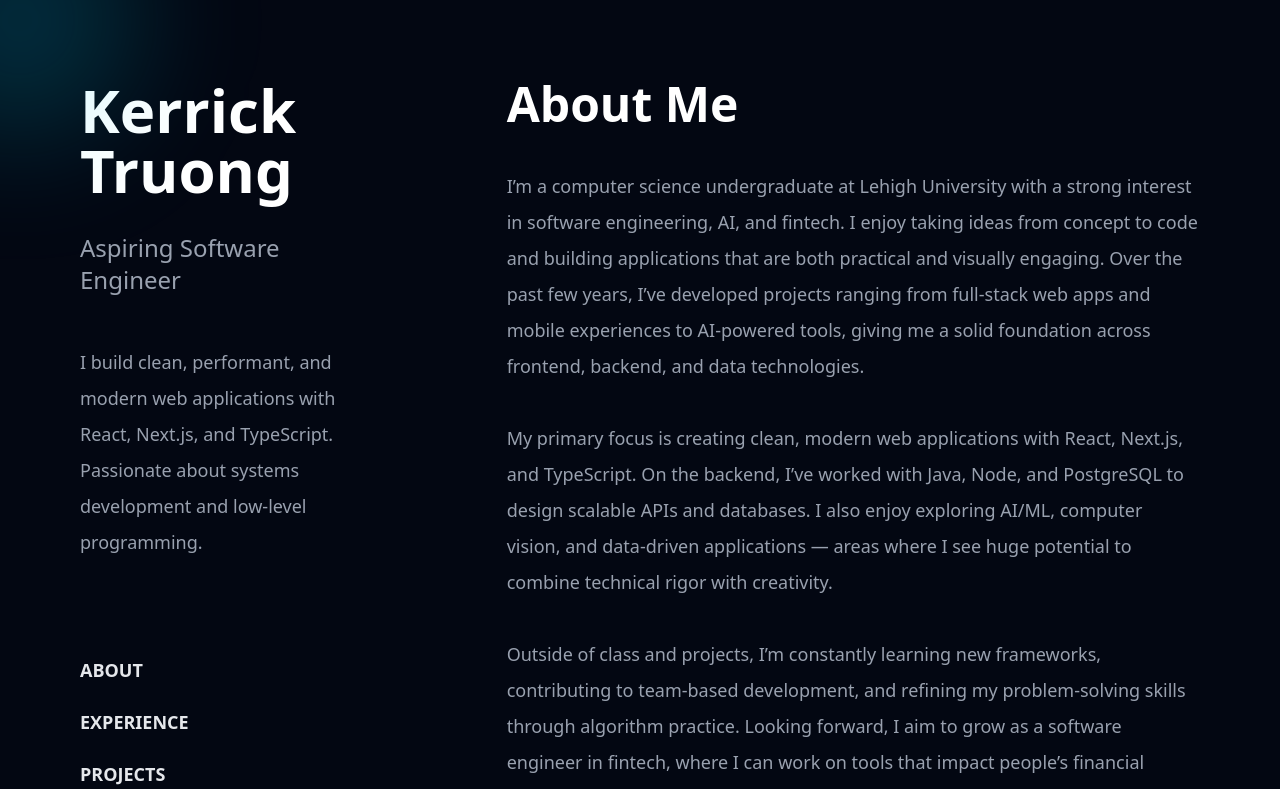
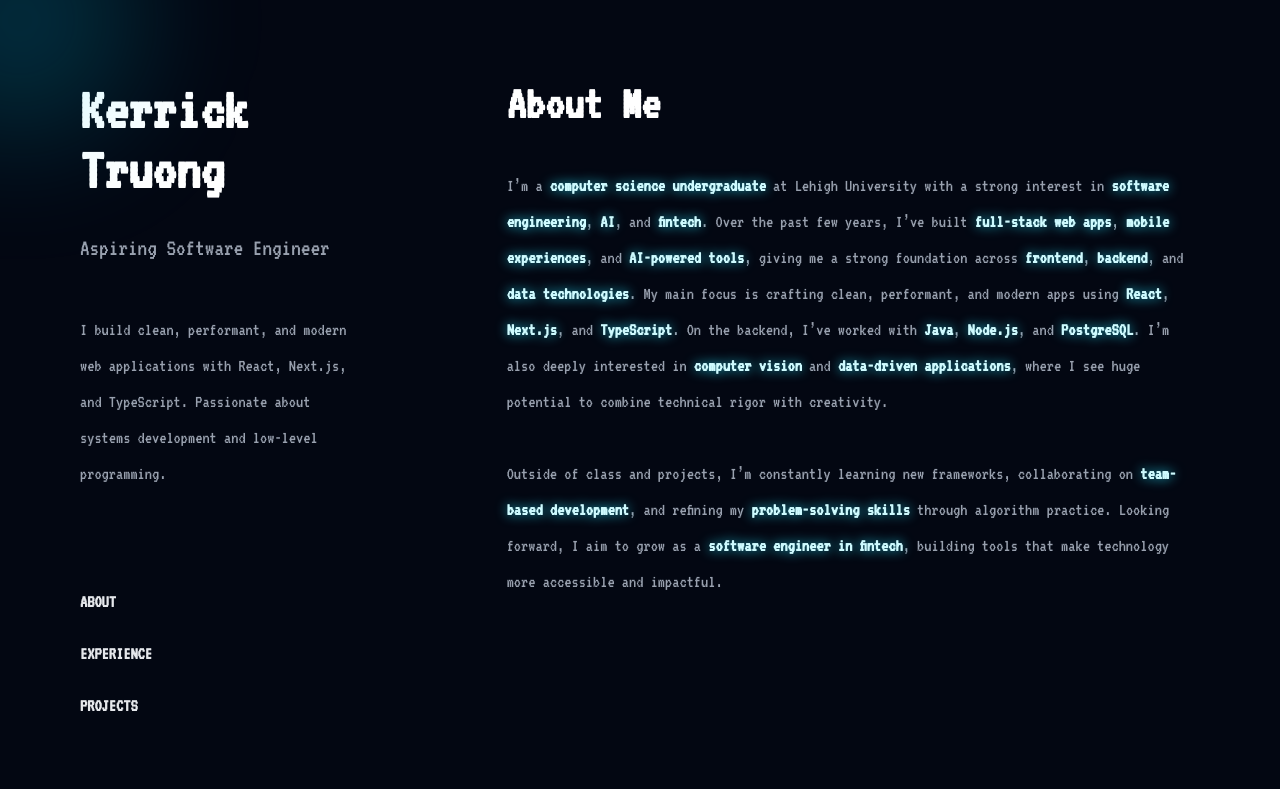
Before and after one commit to irudite/my-portfolio, a Next.js app: page / in a window 1280 px wide. Shown: the top 789 px of the page. Built offline with nearby package versions, Linux system fonts and the light colour scheme.

Commit message:
Changed font, adjusted project skill, tweaked styling

```diff
--- a/app/layout.tsx
+++ b/app/layout.tsx
@@ -17,7 +17,7 @@ export const metadata: Metadata = {
 
 export default function RootLayout({ children }: { children: React.ReactNode }) {
   return (
-    <html lang="en">
+    <html lang="en" className={`${vt323.variable}`}>
       <body className="bg-gray-950 text-gray-200">
         <CursorHighlight />
         {children}
--- a/components/custom/Hero.tsx
+++ b/components/custom/Hero.tsx
@@ -49,36 +49,99 @@ const Hero = () => {
         {/* Right Content */}
         <main className="w-full lg:w-2/3 p-8 sm:p-12 lg:p-20 overflow-y-auto">
           {/* About Section */}
-          <section id="about" className="mb-24 lg:mb-48 space-y-10">
-            <h2 className="text-3xl sm:text-4xl lg:text-5xl font-bold text-white">
-              About Me
-            </h2>
-            <p className="text-base sm:text-lg text-gray-400 leading-relaxed sm:leading-loose">
-              I’m a computer science undergraduate at Lehigh University with a
-              strong interest in software engineering, AI, and fintech. I enjoy
-              taking ideas from concept to code and building applications that
-              are both practical and visually engaging. Over the past few years,
-              I’ve developed projects ranging from full-stack web apps and
-              mobile experiences to AI-powered tools, giving me a solid
-              foundation across frontend, backend, and data technologies.
-              <br />
-              <br />
-              My primary focus is creating clean, modern web applications with
-              React, Next.js, and TypeScript. On the backend, I’ve worked with
-              Java, Node, and PostgreSQL to design scalable APIs and databases.
-              I also enjoy exploring AI/ML, computer vision, and data-driven
-              applications — areas where I see huge potential to combine
-              technical rigor with creativity.
-              <br />
-              <br />
-              Outside of class and projects, I’m constantly learning new
-              frameworks, contributing to team-based development, and refining
-              my problem-solving skills through algorithm practice. Looking
-              forward, I aim to grow as a software engineer in fintech, where I
-              can work on tools that impact people’s financial decisions and
-              make technology more accessible.
-            </p>
-          </section>
+          <section id="about" className="mb-48 space-y-10">
+          <h2 className="text-5xl font-bold text-white">About Me</h2>
+          <p className="text-lg text-gray-400 leading-loose">
+            I’m a{" "}
+            <span className="text-cyan-100 font-semibold drop-shadow-[0_0_6px_rgba(34,211,238,0.8)]">
+              computer science undergraduate
+            </span>{" "}
+            at Lehigh University with a strong interest in{" "}
+            <span className="text-cyan-100 font-semibold drop-shadow-[0_0_6px_rgba(34,211,238,0.8)]">
+              software engineering
+            </span>
+            ,{" "}
+            <span className="text-cyan-100 font-semibold drop-shadow-[0_0_6px_rgba(34,211,238,0.8)]">
+              AI
+            </span>
+            , and{" "}
+            <span className="text-cyan-100 font-semibold drop-shadow-[0_0_6px_rgba(34,211,238,0.8)]">
+              fintech
+            </span>
+            . Over the past few years, I’ve built{" "}
+            <span className="text-cyan-100 font-semibold drop-shadow-[0_0_6px_rgba(34,211,238,0.8)]">
+              full-stack web apps
+            </span>
+            ,{" "}
+            <span className="text-cyan-100 font-semibold drop-shadow-[0_0_6px_rgba(34,211,238,0.8)]">
+              mobile experiences
+            </span>
+            , and{" "}
+            <span className="text-cyan-100 font-semibold drop-shadow-[0_0_6px_rgba(34,211,238,0.8)]">
+              AI-powered tools
+            </span>
+            , giving me a strong foundation across{" "}
+            <span className="text-cyan-100 font-semibold drop-shadow-[0_0_6px_rgba(34,211,238,0.8)]">
+              frontend
+            </span>
+            ,{" "}
+            <span className="text-cyan-100 font-semibold drop-shadow-[0_0_6px_rgba(34,211,238,0.8)]">
+              backend
+            </span>
+            , and{" "}
+            <span className="text-cyan-100 font-semibold drop-shadow-[0_0_6px_rgba(34,211,238,0.8)]">
+              data technologies
+            </span>
+            . My main focus is crafting clean, performant, and modern apps using{" "}
+            <span className="text-cyan-100 font-semibold drop-shadow-[0_0_6px_rgba(34,211,238,0.8)]">
+              React
+            </span>
+            ,{" "}
+            <span className="text-cyan-100 font-semibold drop-shadow-[0_0_6px_rgba(34,211,238,0.8)]">
+              Next.js
+            </span>
+            , and{" "}
+            <span className="text-cyan-100 font-semibold drop-shadow-[0_0_6px_rgba(34,211,238,0.8)]">
+              TypeScript
+            </span>
+            . On the backend, I’ve worked with{" "}
+            <span className="text-cyan-100 font-semibold drop-shadow-[0_0_6px_rgba(34,211,238,0.8)]">
+              Java
+            </span>
+            ,{" "}
+            <span className="text-cyan-100 font-semibold drop-shadow-[0_0_6px_rgba(34,211,238,0.8)]">
+              Node.js
+            </span>
+            , and{" "}
+            <span className="text-cyan-100 font-semibold drop-shadow-[0_0_6px_rgba(34,211,238,0.8)]">
+              PostgreSQL
+            </span>
+            . I’m also deeply interested in{" "}
+            <span className="text-cyan-100 font-semibold drop-shadow-[0_0_6px_rgba(34,211,238,0.8)]">
+              computer vision
+            </span>{" "}
+            and{" "}
+            <span className="text-cyan-100 font-semibold drop-shadow-[0_0_6px_rgba(34,211,238,0.8)]">
+              data-driven applications
+            </span>
+            , where I see huge potential to combine technical rigor with creativity.
+            <br/> <br/>
+            Outside of class and projects, I’m constantly learning new frameworks,
+            collaborating on{" "}
+            <span className="text-cyan-100 font-semibold drop-shadow-[0_0_6px_rgba(34,211,238,0.8)]">
+              team-based development
+            </span>
+            , and refining my{" "}
+            <span className="text-cyan-100 font-semibold drop-shadow-[0_0_6px_rgba(34,211,238,0.8)]">
+              problem-solving skills
+            </span>{" "}
+            through algorithm practice. Looking forward, I aim to grow as a{" "}
+            <span className="text-cyan-100 font-semibold drop-shadow-[0_0_6px_rgba(34,211,238,0.8)]">
+              software engineer in fintech
+            </span>
+            , building tools that make technology more accessible and impactful.
+          </p>
+        </section>
 
           {/* Experience Section */}
           <section id="experience" className="mb-24 lg:mb-48 space-y-10">
```
